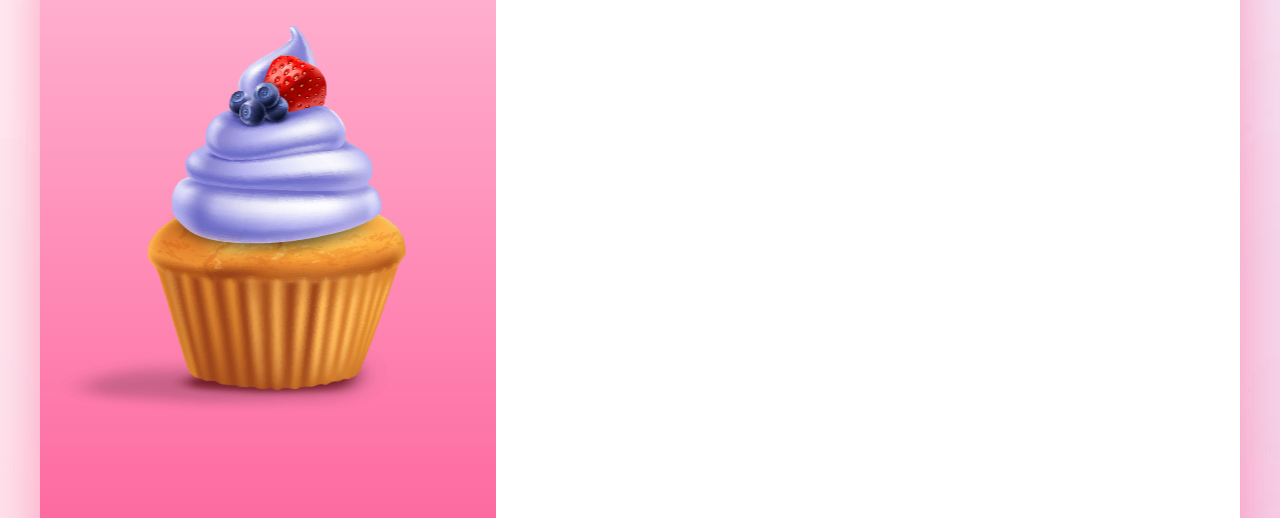
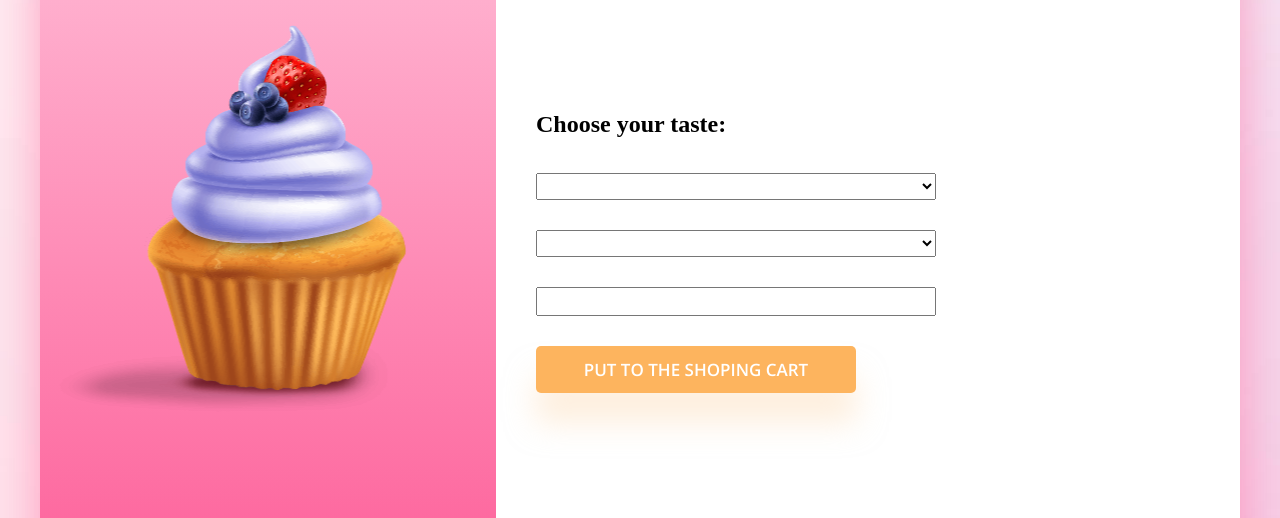
Before and after one commit to annnet7/make_your_cupcake_react, a plain HTML site: page index.html in a window 1280 px wide. Both pictures are taken after a click on the button "START TO СOLLECT YOUR FAVORITE FLAVOR". Shown: the part 139-657 px from the top of the page. Drawn offline with nearby package versions, Linux system fonts and the light colour scheme.

Commit message:
elements to select the cake

```diff
--- a/index.html
+++ b/index.html
@@ -41,6 +41,16 @@
                     <button id="buttonToStart">
                         Start to сollect your favorite flavor
                     </button>
+                    <div class="reactBlock selectToCart">
+                        <div class="col parameters">
+                            <h2>Choose your taste:</h2>
+                            <select name="cakeSelect" id="cakeSelect"></select>
+                            <select name="topSelect" id="topSelect"></select>
+                            <input type="number" min="1">
+                            <button id="adToShopingCartButton">Put to the shoping cart</button>
+                        </div>
+
+                    </div>
                 </div>
                 <!-- footer row -->
                 <div class="footer row">
--- a/main.js
+++ b/main.js
@@ -9,8 +9,24 @@ document.addEventListener("DOMContentLoaded", () => {
         .to("#buttonToStart", {duration: 1, y: -30, opacity: 0, ease: "pover1.InOut"}, "-=0.9")
         .set("#leftCol", {css:{backgroundImage:'none'}})
         .set(".cakeImage", {css:{display:'block'}})
-        .to("#leftCol", {duration: 0.7, x: '0%', ease: "pover1.InOut"}, "+=0.0");
+        .set(".selectToCart", {css:{display:'block'}})
+        .set(["#header","#buttonToStart"], {css:{display:'none'}})
+        .to("#leftCol", {duration: 0.7, x: '0%', ease: "pover1.InOut"}, "+=0.0")
+        .from(".selectToCart", {duration: 1, y: -30, opacity: 0, ease: "pover1.InOut"}, "-=0.7");
 
     })
 
+    //set the cake part
+    //I will make auto generation of data base tables
+    let cakeArray = [];
+    for(let i=0;i<3;i++){
+        cakeArray.push({id: i, nameText:'cake'+(i+1), imgUrl: 'assets/cakes/cake'+(i+1)+'.jpg', description:'description of cake num'+i})
+    }
+    let topingArray = [];
+    for(let i=0;i<11;i++){
+        topingArray.push({id: i, nameText:'toping'+(i+1), imgUrl: 'assets/cakes/top'+(i+1)+'.jpg',  description:'description of toping num'+i})
+    }
+    console.log(cakeArray);
+    console.log(topingArray);
+
 });
--- a/style.css
+++ b/style.css
@@ -141,7 +141,8 @@ body {
   margin: 0;
   margin-bottom: 22px;
 }
-#buttonToStart {
+#buttonToStart,
+#adToShopingCartButton {
   text-align: center;
   padding: 12px 20px;
   width: 80%;
@@ -180,6 +181,26 @@ body {
   top: 50%;
   left: 50%;
   transform: translate(-50%, -50%);
+}
+.selectToCart {
+  display: none;
+  max-width: 400px;
+  width: 90%;
+}
+.parameters select,
+input,
+button {
+  margin-top: 15px;
+  margin-bottom: 15px;
+  align-content: flex-start;
+}
+.parameters select,
+input {
+  font-family: "Open Sans", sans-serif;
+  font-style: normal;
+  font-weight: 600;
+  font-size: 17px;
+  line-height: 23px;
 }
 
 @media only screen and (max-width: 700px) {
```
